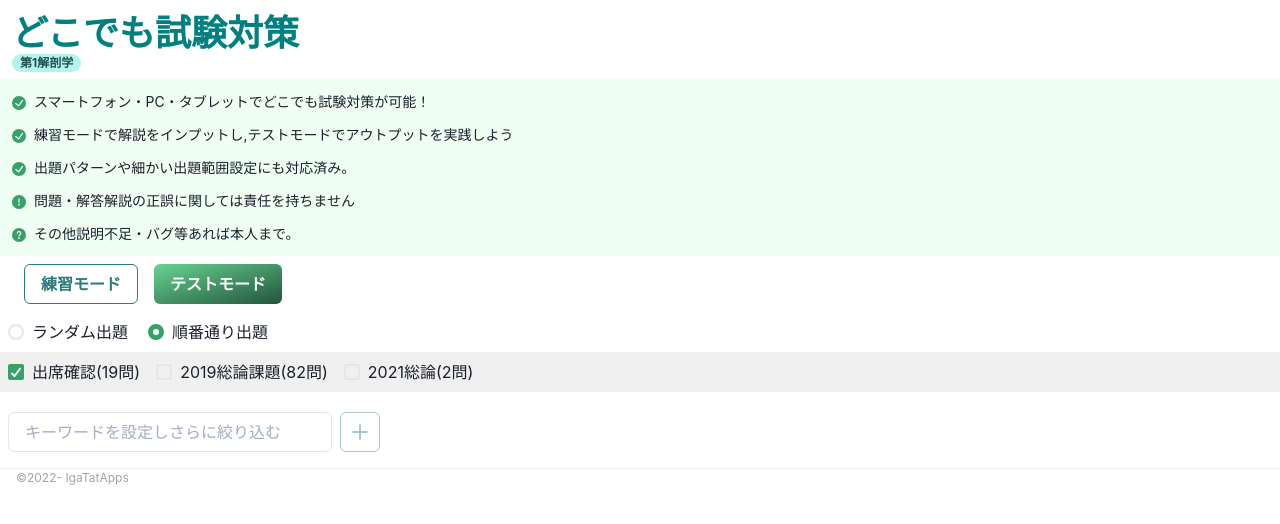
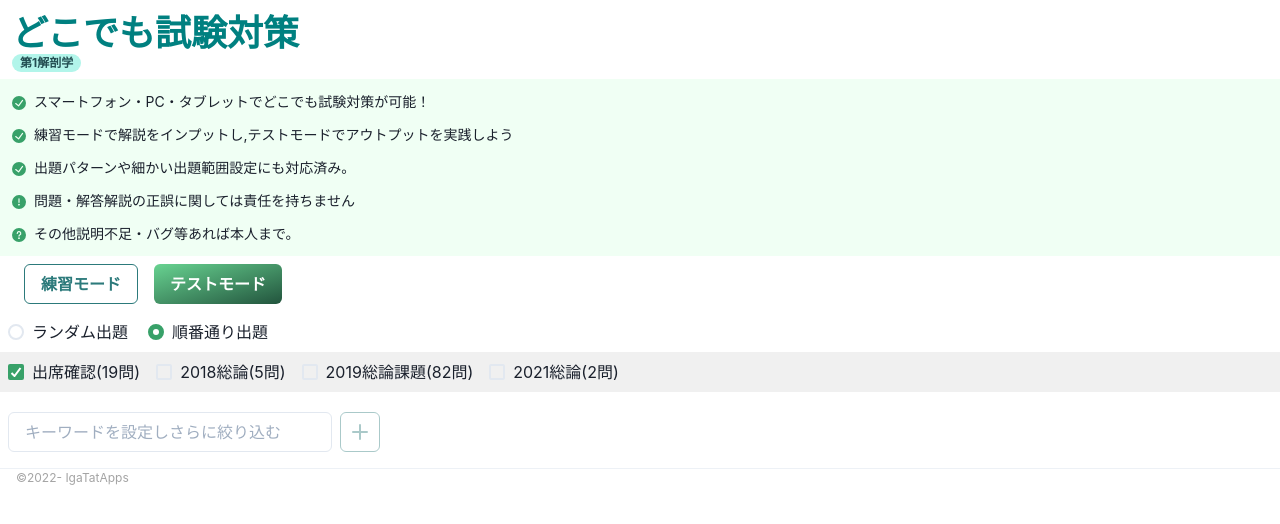
Before and after one commit to Igaki12/anywhere-2022anat1, a React (Create React App) app: page / in a window 1280 px wide. Shown: the top 524 px of the page. Built offline with nearby package versions, Linux system fonts and the light colour scheme.

Commit message:
問題を追加

```diff
--- a/src/useQuestionList.js
+++ b/src/useQuestionList.js
@@ -255,6 +255,55 @@ export const useQuestionList = () => {
         //   answer: '',
         //   commentary: '',
         // },
+      ],
+    },
+    {
+      groupTag: '2018総論',
+      groupContents: [
+        {
+          detailInfo: '1',
+          questionImg: [],
+          questionSentence:
+            ' Exosome について、形態、生体内における存在部位、機能について説明しなさい(18 点)',
+          answerImg: [],
+          answer: '',
+          commentary: '',
+        },
+        {
+          detailInfo: '2.',
+          questionImg: [],
+          questionSentence:
+            ' white adipocyte、brown adipocyte の違いについて、形態、生体内での存在部位、機能について説明しなさい(18 点)',
+          answerImg: [],
+          answer: '',
+          commentary: '',
+        },
+        {
+          detailInfo: '3.',
+          questionImg: [],
+          questionSentence:
+            ' osteoporosis についてosteoblast、osteoclast、RANKL、estrogen、cytokine、sclerostin を必ず用いて説明せよ(18 点)４. Skeletal muscle の構造について、I band、A band、sarcomere、transversetubule system、sarcoplasmic reticulum という用語を必ず用いて説明せよ(18点)',
+          answerImg: [],
+          answer: '',
+          commentary: '',
+        },
+        {
+          detailInfo: '5.',
+          questionImg: [],
+          questionSentence: ' 化学シナプスの構造について説明せよ(１８点)',
+          answerImg: [],
+          answer: '',
+          commentary: '',
+        },
+        {
+          detailInfo: '6.',
+          questionImg: [],
+          questionSentence:
+            ' peripheral blood の内 white blood cell/leukocyte を５つ答えよ(10 点)',
+          answerImg: [],
+          answer: '',
+          commentary: '',
+        },
       ],
     },
     {
```
Also changed, not shown: 7 other files (tests, documents, lock files or other folders).
